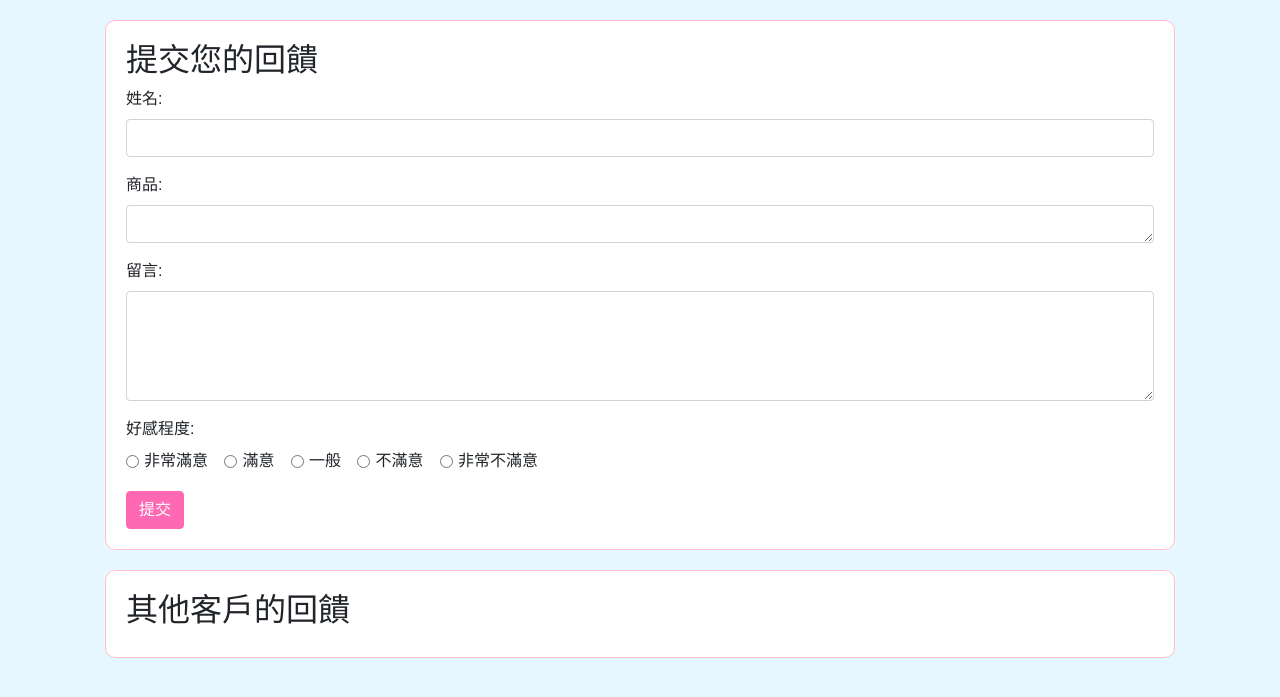
After one commit to joy0215/pinchwell, a Django app: template templates/shop/feedback.html in a window 1280 px wide. The commit adds this page. Shown: the top 697 px of the page. Run offline with Django 3.2, Linux system fonts and the light colour scheme; the template is opened without the code that fills it, so the values that code supplies are empty; some libraries are stand-ins or nearby versions.

Commit message:
19. commit

```diff
--- /dev/null
+++ b/templates/shop/feedback.html
@@ -0,0 +1,148 @@
+<!DOCTYPE html>
+<html lang="zh-Hant">
+<head>
+    <meta charset="UTF-8">
+    <meta name="viewport" content="width=device-width, initial-scale=1.0">
+    <title>客戶回饋</title>
+    <link rel="stylesheet" href="https://maxcdn.bootstrapcdn.com/bootstrap/4.5.2/css/bootstrap.min.css">
+    <style>
+        body {
+            font-family: Arial, sans-serif;
+            background-color: #e6f7ff; /* 淺藍 */
+        }
+        .container {
+            margin-top: 20px;
+        }
+        .feedback-form, .feedback-list {
+            margin: 20px;
+            background-color: #ffffff; /* 白 */
+            border: 1px solid #ffc0cb; /* 粉紅邊框 */
+            border-radius: 10px;
+            padding: 20px;
+        }
+        .feedback {
+            border: 1px solid #ffc0cb; /* 粉紅邊框 */
+            padding: 10px;
+            margin-bottom: 10px;
+            border-radius: 5px;
+            background-color: #fffaf0; /* 淡粉紅背景色 */
+        }
+        .btn-primary {
+            background-color: #ff69b4; /* 粉紅色 */
+            border-color: #ff69b4; /* 粉紅色 */
+        }
+        .btn-primary:hover {
+            background-color: #ff1493; /* 深粉紅色 */
+            border-color: #ff1493; /* 深粉紅色 */
+        }
+    </style>
+</head>
+<body>
+    <div class="container">
+        <div class="feedback-form">
+            <h2>提交您的回饋</h2>
+            <form id="feedbackForm" class="needs-validation" novalidate>
+                <div class="form-group">
+                    <label for="name">姓名:</label>
+                    <input type="text" class="form-control" id="name" name="name" required>
+                    <div class="invalid-feedback">請輸入您的姓名。</div>
+                </div>
+                <div class="form-group">
+                    <label for="product">商品:</label>
+                    <textarea class="form-control" id="product" name="product" rows="1" required></textarea>
+                    <div class="invalid-feedback">請輸入您的商品。</div>
+                </div>
+                <div class="form-group">
+                    <label for="message">留言:</label>
+                    <textarea class="form-control" id="message" name="message" rows="4" required></textarea>
+                    <div class="invalid-feedback">請輸入您的留言。</div>
+                </div>
+                <div class="form-group">
+                    <label>好感程度:</label><br>
+                    <div class="form-check form-check-inline">
+                        <input class="form-check-input" type="radio" name="liking" id="liking1" value="非常滿意" required>
+                        <label class="form-check-label" for="liking1">非常滿意</label>
+                    </div>
+                    <div class="form-check form-check-inline">
+                        <input class="form-check-input" type="radio" name="liking" id="liking2" value="滿意">
+                        <label class="form-check-label" for="liking2">滿意</label>
+                    </div>
+                    <div class="form-check form-check-inline">
+                        <input class="form-check-input" type="radio" name="liking" id="liking3" value="一般">
+                        <label class="form-check-label" for="liking3">一般</label>
+                    </div>
+                    <div class="form-check form-check-inline">
+                        <input class="form-check-input" type="radio" name="liking" id="liking4" value="不滿意">
+                        <label class="form-check-label" for="liking4">不滿意</label>
+                    </div>
+                    <div class="form-check form-check-inline">
+                        <input class="form-check-input" type="radio" name="liking" id="liking5" value="非常不滿意">
+                        <label class="form-check-label" for="liking5">非常不滿意</label>
+                    </div>
+                    <div class="invalid-feedback">請選擇您的好感程度。</div>
+                </div>
+                <button type="submit" class="btn btn-primary">提交</button>
+            </form>
+        </div>
+
+        <div class="feedback-list">
+            <h2>其他客戶的回饋</h2>
+            <div id="feedbackContainer"></div>
+        </div>
+    </div>
+
+    <script>
+        // Bootstrap 表单验证
+        (function() {
+            'use strict';
+            window.addEventListener('load', function() {
+                var forms = document.getElementsByClassName('needs-validation');
+                Array.prototype.filter.call(forms, function(form) {
+                    form.addEventListener('submit', function(event) {
+                        if (form.checkValidity() === false) {
+                            event.preventDefault();
+                            event.stopPropagation();
+                        }
+                        form.classList.add('was-validated');
+                    }, false);
+                });
+            }, false);
+        })();
+
+        document.getElementById('feedbackForm').addEventListener('submit', function(e) {
+            e.preventDefault();
+
+            if (!this.checkValidity()) {
+                e.stopPropagation();
+                return;
+            }
+
+            // 获取表单数据
+            const name = document.getElementById('name').value;
+            const product = document.getElementById('product').value;
+            const message = document.getElementById('message').value;
+            const liking = document.querySelector('input[name="liking"]:checked').value;
+
+            // 创建反馈元素
+            const feedbackContainer = document.getElementById('feedbackContainer');
+            const feedbackDiv = document.createElement('div');
+            feedbackDiv.classList.add('feedback');
+            feedbackDiv.innerHTML = `<p><strong>${name}</strong></p><p>商品: ${product}</p><p>${message}</p><p>好感程度: ${liking}</p>`;
+
+            // 添加反馈到页面
+            feedbackContainer.appendChild(feedbackDiv);
+
+            // 清空表单
+            document.getElementById('feedbackForm').reset();
+            document.getElementById('feedbackForm').classList.remove('was-validated');
+
+            // 弹出感谢信息并重定向到主页面
+            alert('謝謝您的留言!');
+            window.location.href = 'index.html'; // 假设主页面是 index.html
+        });
+    </script>
+    <script src="https://code.jquery.com/jquery-3.5.1.slim.min.js"></script>
+    <script src="https://cdn.jsdelivr.net/npm/@popperjs/core@2.9.2/dist/umd/popper.min.js"></script>
+    <script src="https://maxcdn.bootstrapcdn.com/bootstrap/4.5.2/js/bootstrap.min.js"></script>
+</body>
+</html>
```
Also changed, not shown: products/templates/index.html (+77 -52 lines), templates/login.html (+7 -6 lines), templates/marketing/marketing.html (+5 -3 lines), templates/signup.html (+19 -40 lines), db.sqlite3.
